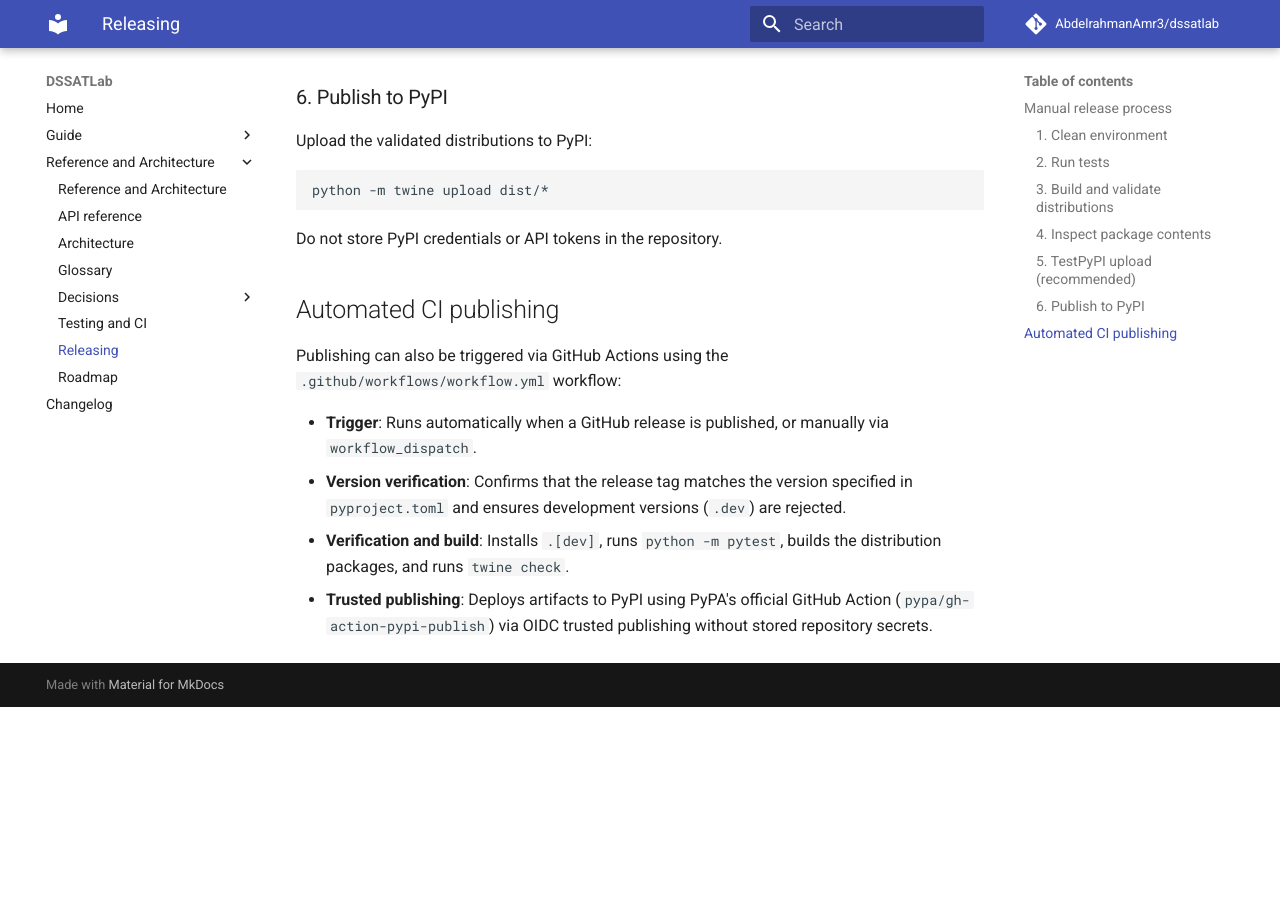
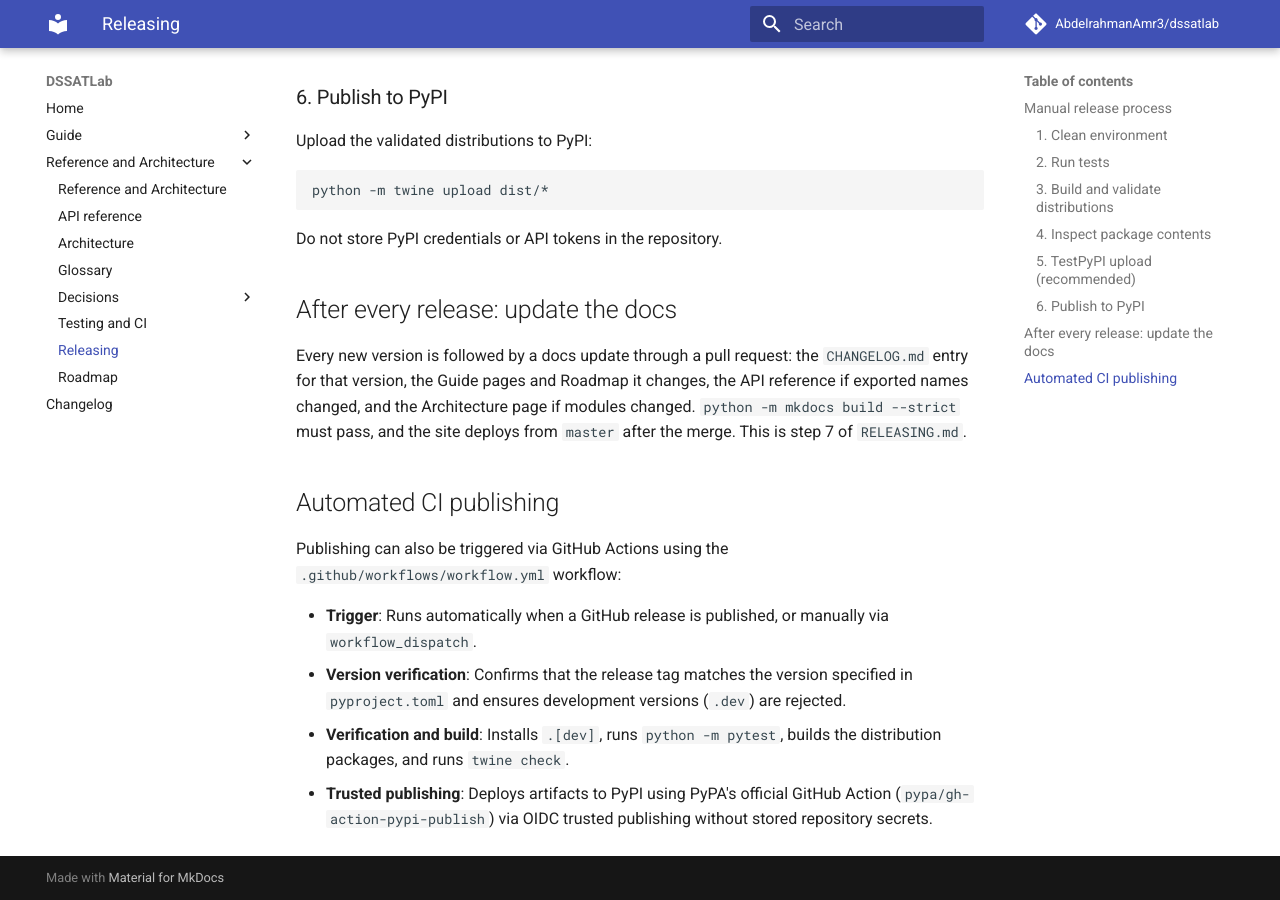
Before and after one commit to AbdelrahmanAmr3/dssatlab, an MkDocs documentation site: the page built from docs/reference/releasing.md, in a window 1280 px wide and 900 px high, scrolled down 1462 px. Built offline with MkDocs 1.6.1 and Material for MkDocs 9.7.7, drawn with Linux system fonts in a browser that asks for light colours; comment, search, counter and statistics services are not loaded; before the commit the page ends 2169 px from its top, so only the background shows below that.

Commit message:
Require a docs update after every release
Adds the changelog and strict docs build to the release checklist and a
step 7 for the post-release docs update.

Co-Authored-By: Claude Sonnet 5.5 <noreply@anthropic.com>

```diff
--- a/docs/reference/releasing.md
+++ b/docs/reference/releasing.md
@@ -68,6 +68,10 @@ python -m twine upload dist/*
 
 Do not store PyPI credentials or API tokens in the repository.
 
+## After every release: update the docs
+
+Every new version is followed by a docs update through a pull request: the `CHANGELOG.md` entry for that version, the Guide pages and Roadmap it changes, the API reference if exported names changed, and the Architecture page if modules changed. `python -m mkdocs build --strict` must pass, and the site deploys from `master` after the merge. This is step 7 of `RELEASING.md`.
+
 ## Automated CI publishing
 
 Publishing can also be triggered via GitHub Actions using the `.github/workflows/workflow.yml` workflow:
```
Also changed, not shown: RELEASING.md (+16 -0 lines).
